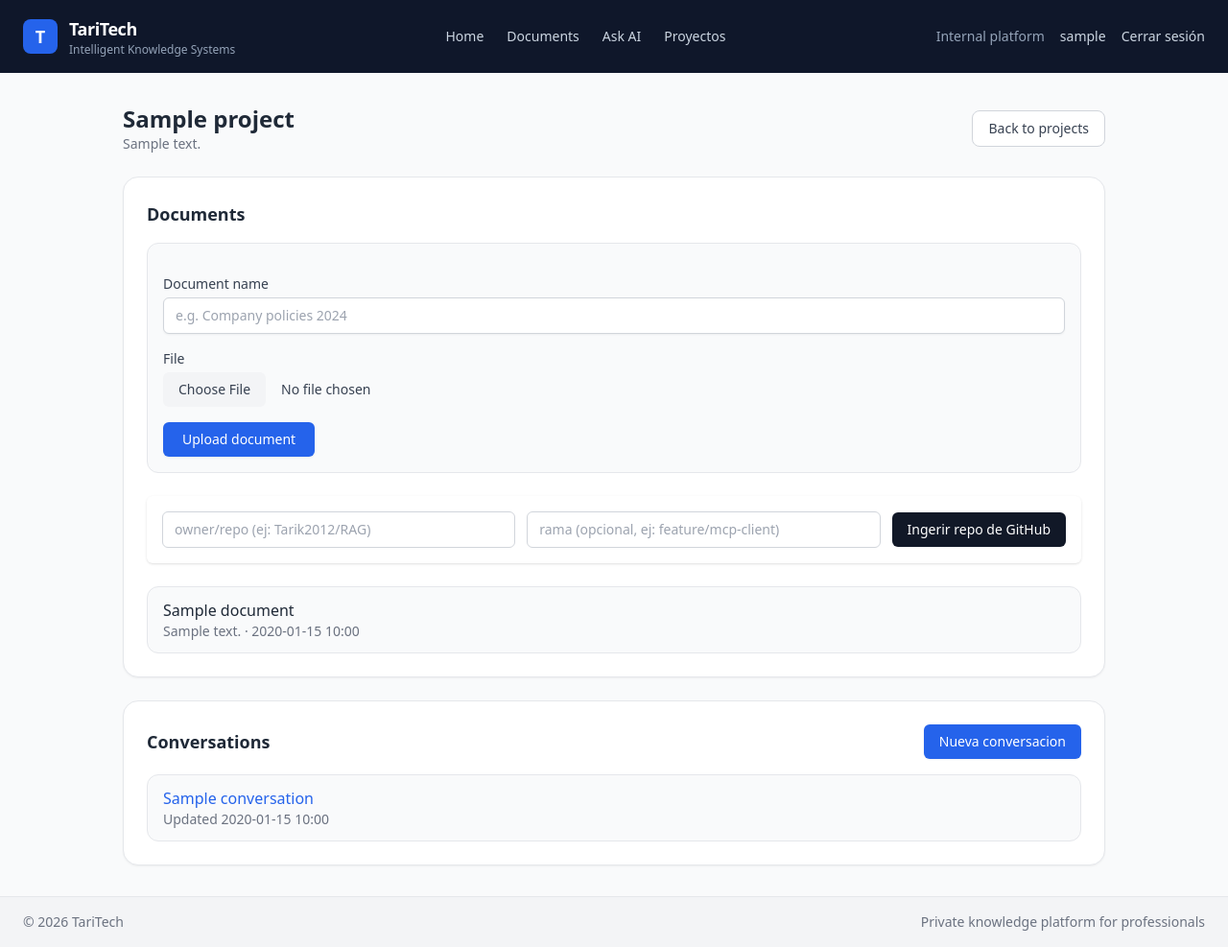
After one commit to Tarik2012/RAG, a Django app: page /documents/projects/1/ in a window 1280 px wide. The commit adds this page. Shown: the whole page at 96% size. Run offline with Django 4.2, Linux system fonts and the light colour scheme; a user stored in the database is signed in; tables that the repository leaves empty hold one stand-in row (values such as "Sample post"); parts of the project's set-up code (start-up, migrations or seed data) failed here and were passed over; some libraries are stand-ins or nearby versions.

Commit message:
feat: projects system - model, views, per-project documents and conversations, project-scoped agent retrieval

```diff
--- a/core/templates/core/base.html
+++ b/core/templates/core/base.html
@@ -67,6 +67,15 @@
           >
             Ask AI
           </a>
+
+          {% if request.user.is_authenticated %}
+            <a
+              href="{% url 'documents:project_list' %}"
+              class="text-slate-300 hover:text-white transition"
+            >
+              Proyectos
+            </a>
+          {% endif %}
         </nav>
 
         <!-- Auth -->
--- /dev/null
+++ b/documents/templates/documents/project_detail.html
@@ -0,0 +1,130 @@
+{% extends "core/base.html" %}
+
+{% block title %}Project Detail | TariTech{% endblock %}
+
+{% block content %}
+<div class="max-w-5xl mx-auto space-y-6">
+  <div class="flex items-center justify-between gap-4">
+    <div>
+      <h2 class="text-2xl font-semibold text-gray-800">{{ project.name }}</h2>
+      <p class="text-sm text-gray-500">{{ project.description|default:"No description." }}</p>
+    </div>
+    <a
+      href="{% url 'documents:project_list' %}"
+      class="inline-flex items-center rounded-lg border border-gray-300 bg-white px-4 py-2 text-sm font-medium text-gray-700 hover:bg-gray-50 transition"
+    >
+      Back to projects
+    </a>
+  </div>
+
+  <div class="bg-white border border-gray-200 rounded-2xl shadow-sm">
+    <div class="p-6">
+      <h3 class="text-lg font-semibold text-gray-800 mb-4">Documents</h3>
+      <form
+        method="post"
+        action="{% url 'documents:upload' %}"
+        enctype="multipart/form-data"
+        class="mb-6 space-y-4 rounded-xl border border-gray-200 bg-gray-50 p-4"
+      >
+        {% csrf_token %}
+        <input type="hidden" name="project_id" value="{{ project.id }}">
+        <div>
+          <label
+            for="{{ form.original_name.id_for_label }}"
+            class="block text-sm font-medium text-gray-700"
+          >
+            Document name
+          </label>
+          <div class="mt-1">
+            {{ form.original_name }}
+          </div>
+        </div>
+        <div>
+          <label
+            for="{{ form.file.id_for_label }}"
+            class="block text-sm font-medium text-gray-700"
+          >
+            File
+          </label>
+          <div class="mt-1">
+            {{ form.file }}
+          </div>
+        </div>
+        <button
+          type="submit"
+          class="inline-flex items-center rounded-md bg-accent px-5 py-2 text-sm font-medium text-white hover:bg-blue-500 transition shadow-sm"
+        >
+          Upload document
+        </button>
+      </form>
+
+      <form method="post" action="{% url 'documents:repo_ingest' %}" class="mb-6 flex flex-col gap-3 rounded-md bg-white p-4 shadow sm:flex-row sm:items-center">
+        {% csrf_token %}
+        <input type="hidden" name="project_id" value="{{ project.id }}">
+        <input
+          type="text"
+          name="repo_full"
+          placeholder="owner/repo (ej: Tarik2012/RAG)"
+          required
+          class="flex-1 rounded-md border border-gray-300 px-3 py-2 text-sm text-gray-700 placeholder:text-gray-400 focus:border-blue-500 focus:outline-none focus:ring-2 focus:ring-blue-200"
+        >
+        <input
+          type="text"
+          name="branch"
+          placeholder="rama (opcional, ej: feature/mcp-client)"
+          class="flex-1 rounded-md border border-gray-300 px-3 py-2 text-sm text-gray-700 placeholder:text-gray-400 focus:border-blue-500 focus:outline-none focus:ring-2 focus:ring-blue-200"
+        >
+        <button
+          type="submit"
+          class="rounded-md bg-gray-900 px-4 py-2 text-sm font-medium text-white transition hover:bg-gray-800"
+        >
+          Ingerir repo de GitHub
+        </button>
+      </form>
+
+      <div class="space-y-3">
+        {% for document in documents %}
+          <div class="rounded-xl border border-gray-200 bg-gray-50 px-4 py-3">
+            <div class="font-medium text-gray-800">{{ document.original_name }}</div>
+            <div class="text-sm text-gray-500">{{ document.content_type }} · {{ document.created_at|date:"Y-m-d H:i" }}</div>
+          </div>
+        {% empty %}
+          <p class="text-sm text-gray-500">No documents in this project.</p>
+        {% endfor %}
+      </div>
+    </div>
+  </div>
+
+  <div class="bg-white border border-gray-200 rounded-2xl shadow-sm">
+    <div class="p-6">
+      <div class="mb-4 flex items-center justify-between gap-3">
+        <h3 class="text-lg font-semibold text-gray-800">Conversations</h3>
+        <form method="post" action="{% url 'documents:conversation_create' project.id %}">
+          {% csrf_token %}
+          <button
+            type="submit"
+            class="inline-flex items-center rounded-md bg-accent px-4 py-2 text-sm font-medium text-white hover:bg-blue-500 transition shadow-sm"
+          >
+            Nueva conversacion
+          </button>
+        </form>
+      </div>
+      <div class="space-y-3">
+        {% for conversation in conversations %}
+          <div class="rounded-xl border border-gray-200 bg-gray-50 px-4 py-3">
+            <a
+              href="{% url 'documents:conversation_open' conversation.id %}"
+              class="font-medium text-blue-600 hover:text-blue-800 transition"
+            >
+              {{ conversation.title|default:"Untitled conversation" }}
+            </a>
+            <div class="text-sm text-gray-500">Updated {{ conversation.updated_at|date:"Y-m-d H:i" }}</div>
+          </div>
+        {% empty %}
+          <p class="text-sm text-gray-500">No conversations in this project.</p>
+        {% endfor %}
+      </div>
+    </div>
+  </div>
+</div>
+{% endblock %}
--- a/documents/urls.py
+++ b/documents/urls.py
@@ -1,6 +1,11 @@
 from django.urls import path
 from .views import (
     document_list,
+    project_list,
+    project_detail,
+    project_delete,
+    conversation_create,
+    conversation_open,
     document_status,
     document_upload,
     repo_ingest,
@@ -16,6 +21,11 @@ app_name = "documents"
 
 urlpatterns = [
     path("", document_list, name="list"),
+    path("projects/", project_list, name="project_list"),
+    path("projects/<int:project_id>/", project_detail, name="project_detail"),
+    path("projects/<int:project_id>/delete/", project_delete, name="project_delete"),
+    path("projects/<int:project_id>/conversations/new/", conversation_create, name="conversation_create"),
+    path("conversations/<int:conversation_id>/open/", conversation_open, name="conversation_open"),
     path("status/", document_status, name="status"),
     path("upload/", document_upload, name="upload"),
     path("repos/ingest/", repo_ingest, name="repo_ingest"),
--- a/documents/views.py
+++ b/documents/views.py
@@ -10,7 +10,7 @@ from django.views.decorators.http import require_POST
 from django_ratelimit.decorators import ratelimit
 
 from .forms import DocumentUploadForm
-from documents.models import Conversation, Document, Message
+from documents.models import Conversation, Document, Message, Project
 from documents.services.agent.agent import build_agent
 from documents.services.ask.ask_service import AskService
 from documents.services.embeddings.openai_embedding_provider import OpenAIEmbeddingProvider
@@ -42,8 +42,8 @@ def _build_ask_service() -> AskService:
     )
 
 
-def _build_agent_service(user):
-    return build_agent(user)
+def _build_agent_service(user, project=None):
+    return build_agent(user, project=project)
 
 
 FOLLOW_UP_PREFIXES = (
@@ -67,11 +67,11 @@ def _looks_like_follow_up(question: str) -> bool:
     return any(ref in normalized for ref in FOLLOW_UP_REFERENCES)
 
 
-def _build_agent_messages(*, user, question: str, history: list | None = None) -> list[dict]:
-    nombres = list(
-        Document.objects.filter(owner=user, status="processed")
-        .values_list("original_name", flat=True)
-    )
+def _build_agent_messages(*, user, question: str, history: list | None = None, project=None) -> list[dict]:
+    docs_qs = Document.objects.filter(owner=user, status="processed")
+    if project is not None:
+        docs_qs = docs_qs.filter(project=project)
+    nombres = list(docs_qs.values_list("original_name", flat=True))
     if not nombres:
         system_content = "El usuario no tiene documentos procesados."
     else:
@@ -132,6 +132,58 @@ def document_list(request):
 
 
 @login_required
+def project_list(request):
+    if request.method == "POST":
+        name = request.POST.get("name", "").strip()
+        if name:
+            Project.objects.create(
+                user=request.user,
+                name=name,
+                description=request.POST.get("description", "").strip(),
+            )
+        return redirect("documents:project_list")
+    projects = Project.objects.filter(user=request.user)
+    return render(request, "documents/project_list.html", {"projects": projects})
+
+
+@login_required
+def project_detail(request, project_id):
+    project = get_object_or_404(Project, id=project_id, user=request.user)
+    documents = project.documents.all()
+    conversations = project.conversations.order_by("-updated_at")
+    return render(request, "documents/project_detail.html", {
+        "project": project,
+        "documents": documents,
+        "conversations": conversations,
+        "form": DocumentUploadForm(),
+    })
+
+
+@login_required
+def project_delete(request, project_id):
+    project = get_object_or_404(Project, id=project_id, user=request.user)
+    if request.method == "POST":
+        project.delete()
+    return redirect("documents:project_list")
+
+
+@login_required
+@require_POST
+def conversation_create(request, project_id):
+    project = get_object_or_404(Project, id=project_id, user=request.user)
+    conversation = Conversation.objects.create(user=request.user, project=project)
+    request.session["conversation_id"] = conversation.id
+    return redirect("documents:ask_ui")
+
+
+@login_required
+def conversation_open(request, conversation_id):
+    conversation = get_object_or_404(Conversation, id=conversation_id, user=request.user)
+    request.session["conversation_id"] = conversation.id
+    return redirect("documents:ask_ui")
+
+
+@login_required
 def document_status(request):
     docs = Document.objects.filter(owner=request.user).values("id", "status", "documentation_status")
     return JsonResponse({"documents": list(docs)})
@@ -139,20 +191,22 @@ def document_status(request):
 
 @login_required
 def document_upload(request):
+    project_id = request.POST.get("project_id") or request.GET.get("project_id")
     if request.method == "POST":
         form = DocumentUploadForm(request.POST, request.FILES)
-
         if form.is_valid():
             doc = form.save(commit=False)
             uploaded_file = request.FILES["file"]
-
             doc.owner = request.user
             doc.content_type = uploaded_file.content_type or ""
             doc.size = uploaded_file.size
-
+            if project_id:
+                from documents.models import Project
+                doc.project = Project.objects.filter(id=project_id, user=request.user).first()
             doc.save()
             process_document_task.delay(doc.id)
-
+            if doc.project_id:
+                return redirect("documents:project_detail", project_id=doc.project_id)
             return redirect("documents:list")
     else:
         form = DocumentUploadForm()
@@ -160,7 +214,7 @@ def document_upload(request):
     return render(
         request,
         "documents/document_upload.html",
-        {"form": form},
+        {"form": form, "project_id": project_id},
     )
 
 
@@ -177,8 +231,11 @@ def repo_ingest(request):
     owner = parts[0]
     repo = parts[1].removesuffix(".git")
     branch = (request.POST.get("branch") or "").strip() or None
+    project_id = request.POST.get("project_id")
     ingest_repo_task.delay(owner, repo, request.user.id, branch)
     messages.success(request, f"Ingesta de {owner}/{repo} iniciada. Los archivos iran apareciendo en la lista.")
+    if project_id:
+        return redirect("documents:project_detail", project_id=project_id)
     return redirect("documents:list")
 
 
@@ -308,12 +365,13 @@ def ask_page(request):
                 .values("role", "content")[:6]
             )
             history.reverse()
-            agent = _build_agent_service(request.user)
+            agent = _build_agent_service(request.user, project=conversation.project)
             result = agent.invoke(
                 {"messages": _build_agent_messages(
                     user=request.user,
                     question=question,
                     history=history,
+                    project=conversation.project,
                 )}
             )
             tool_names = _extract_called_tools(result)
```
Also changed, not shown: documents/models.py (+33 -0 lines), documents/services/agent/agent.py (+25 -14 lines), documents/templates/documents/project_list.html (added, +99 -0 lines), documents/migrations/0016_conversation_title_project_conversation_project_and_more.py (added).
